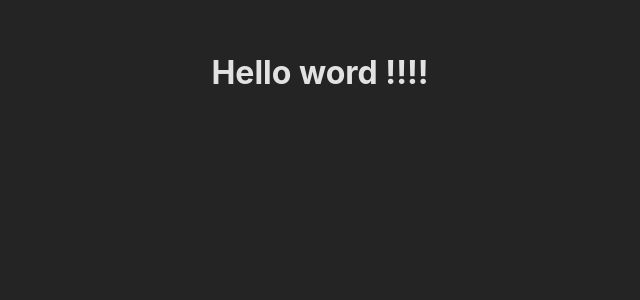
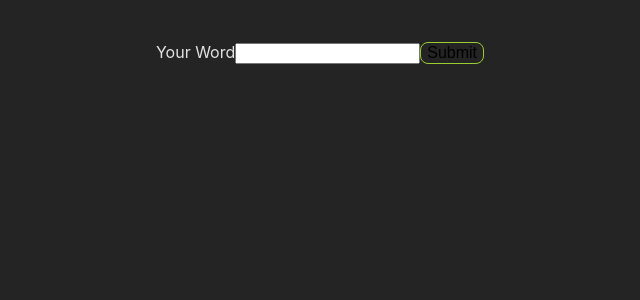
Before and after one commit to Fasping/word-finding-synonymous, a React (Vite) app: page / in a window 1280 px wide. Shown: the top 300 px of the page, without its empty margins (320-960 px from the left). Built offline with nearby package versions, Linux system fonts and the light colour scheme.

Commit message:
Add form with state also add some styles

```diff
--- a/src/App.jsx
+++ b/src/App.jsx
@@ -1,10 +1,18 @@
+import { useState } from 'react'
 import './App.css'
 
+
 function App() {
+  const [word, setWord] = useState("");
 
   return (
     <div className="App">
-     <h1> Hello word !!!! </h1>
+      <form>
+        <label htmlFor='word-input'>Your Word</label>
+        <input id='word-input' value={word} onChange={e => setWord(e.target.value)}>
+        </input>
+        <button>Submit</button>
+     </form>
     </div>
   )
 }
--- a/src/index.css
+++ b/src/index.css
@@ -14,3 +14,21 @@
   -moz-osx-font-smoothing: grayscale;
   -webkit-text-size-adjust: 100%;
 }
+
+button {
+  border-radius: 8px;
+  border: 1px solid transparent;
+  padding: 0.6em, 1.2em;
+  font-size: 1em;
+  border-color: yellowgreen;
+  background-color: #242424;
+  cursor: pointer;
+  transition: border-color 0.25s;
+}
+button:hover {
+  border-color: #646cff;
+}
+button:focus ;
+button:focus-visible {
+outline: 4px auto -webkit-focus-ring-color;
+}
```
